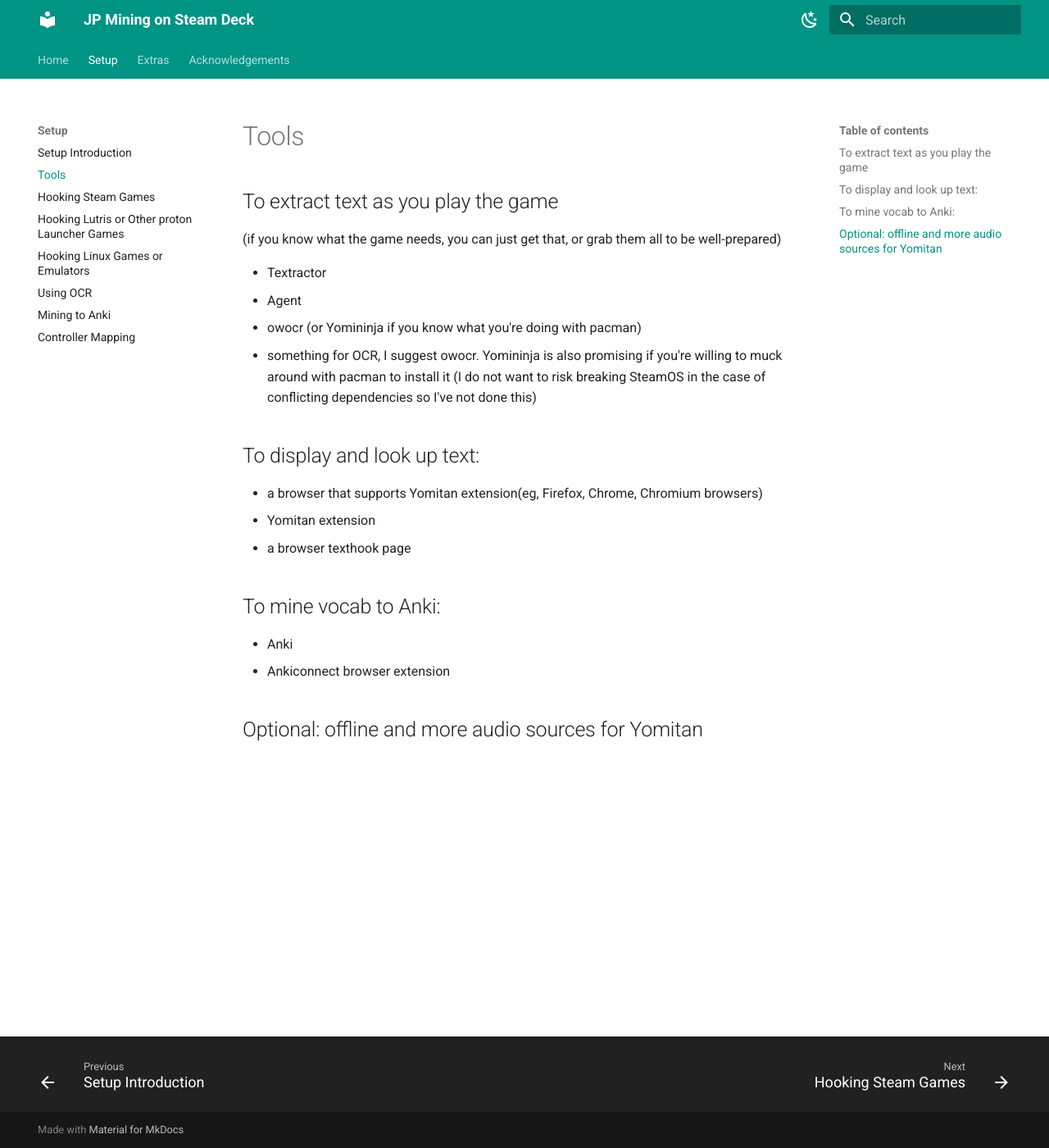
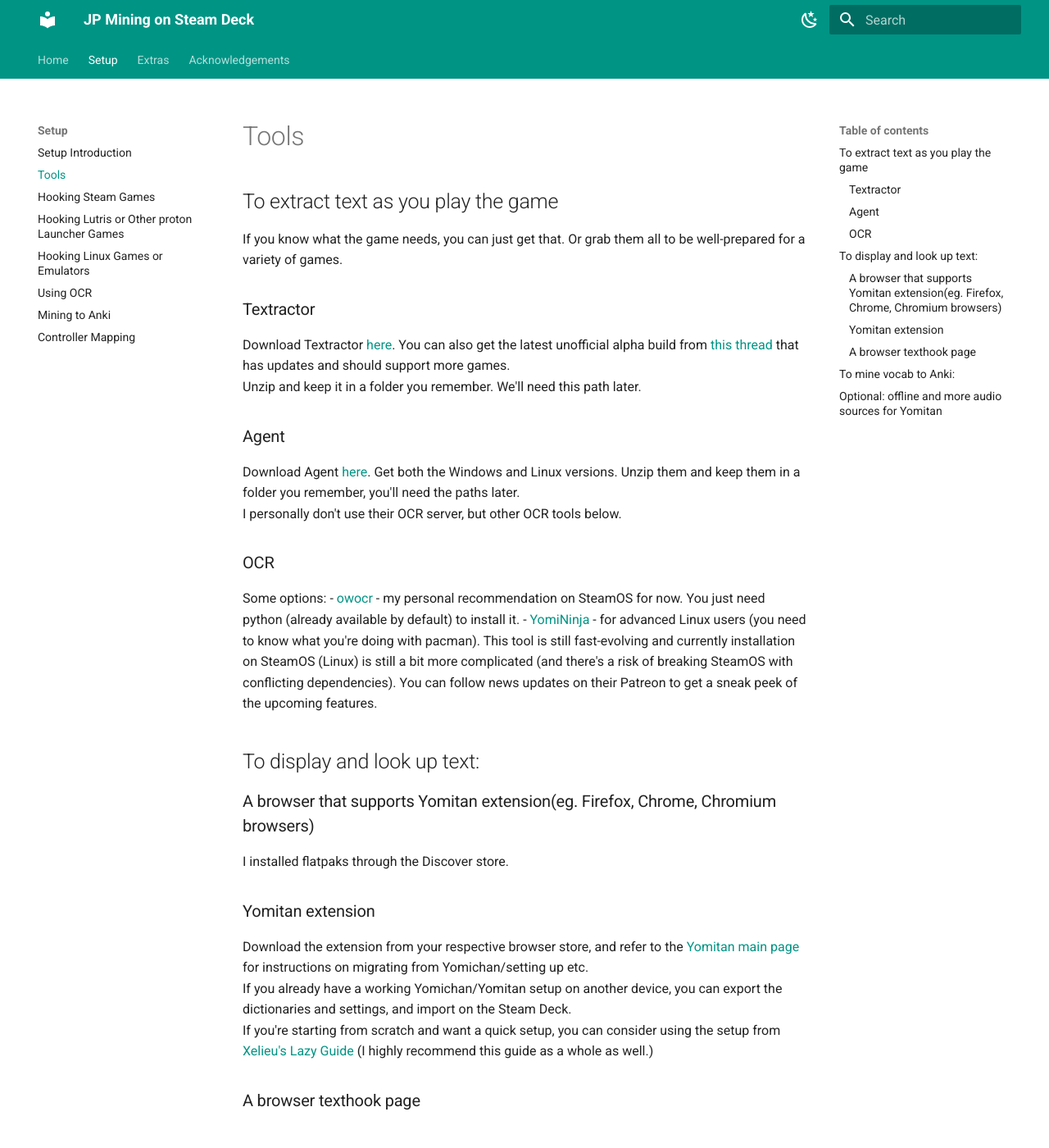
Before and after one commit to aka-baka/deck-mining, an MkDocs documentation site: the page built from docs/deck-mining/setupBasics.md, in a window 1280 px wide and 1400 px high. Shown: the whole window at 82% size. Built offline with MkDocs 1.6.1 and Material for MkDocs 9.7.7, drawn with Linux system fonts in a browser that asks for light colours.

Commit message:
Update setupBasics.md
update till Yomitan

```diff
--- a/docs/deck-mining/setupBasics.md
+++ b/docs/deck-mining/setupBasics.md
@@ -1,17 +1,32 @@
 # Tools
 
 ## To extract text as you play the game
-(if you know what the game needs, you can just get that, or grab them all to be well-prepared)
+If you know what the game needs, you can just get that. Or grab them all to be well-prepared for a variety of games.
 
-- Textractor
-- Agent
-- owocr (or Yomininja if you know what you're doing with pacman)
-- something for OCR, I suggest owocr. Yomininja is also promising if you're willing to muck around with pacman to install it (I do not want to risk breaking SteamOS in the case of conflicting dependencies so I've not done this)
+### Textractor
+Download Textractor [here](https://github.com/Artikash/Textractor). You can also get the latest unofficial alpha build from [this thread](https://github.com/Artikash/Textractor/issues/868) that has updates and should support more games.
+Unzip and keep it in a folder you remember. We'll need this path later.
+
+### Agent
+Download Agent [here](https://github.com/0xDC00/agent). Get both the Windows and Linux versions. Unzip them and keep them in a folder you remember, you'll need the paths later.
+I personally don't use their OCR server, but other OCR tools below.
+
+### OCR
+Some options:
+- [owocr](https://github.com/AuroraWright/owocr) - my personal recommendation on SteamOS for now. You just need python (already available by default) to install it.
+- [YomiNinja](https://github.com/matt-m-o/YomiNinja) - for advanced Linux users (you need to know what you're doing with pacman). This tool is still fast-evolving and currently installation on SteamOS (Linux) is still a bit more complicated (and there's a risk of breaking SteamOS with conflicting dependencies). You can follow news updates on their Patreon to get a sneak peek of the upcoming features.
 
 ## To display and look up text:
-- a browser that supports Yomitan extension(eg, Firefox, Chrome, Chromium browsers)
-- Yomitan extension
-- a browser texthook page
+### A browser that supports Yomitan extension(eg. Firefox, Chrome, Chromium browsers)
+I installed flatpaks through the Discover store.
+
+### Yomitan extension
+Download the extension from your respective browser store, and refer to the [Yomitan main page](https://github.com/themoeway/yomitan) for instructions on migrating from Yomichan/setting up etc.
+If you already have a working Yomichan/Yomitan setup on another device, you can export the dictionaries and settings, and import on the Steam Deck.
+If you're starting from scratch and want a quick setup, you can consider using the setup from [Xelieu's Lazy Guide](https://xelieu.github.io/jp-lazy-guide/setupYomitanOnPC/) (I highly recommend this guide as a whole as well.)
+
+### A browser texthook page
+
 
 ## To mine vocab to Anki:
 - Anki
```
